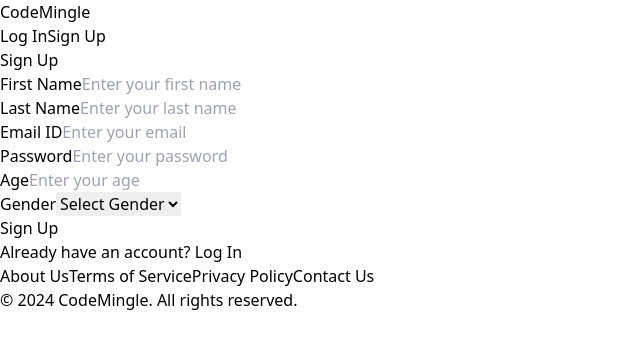
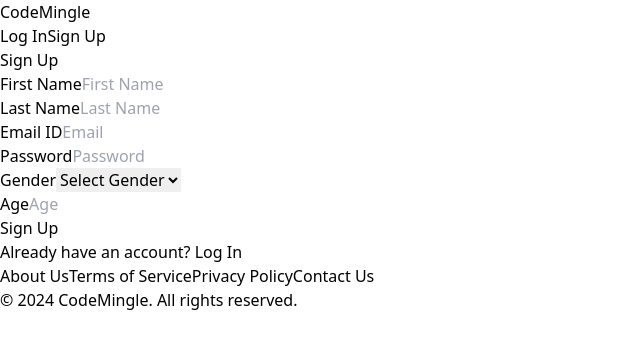
Before and after one commit to ankushpatidar18/CodeMingle-Frontend, a React (Vite) app: page /signup in a window 1280 px wide. Shown: the top 348 px of the page, without its empty margins (0-640 px from the left). Built offline with nearby package versions, Linux system fonts and the light colour scheme.

Commit message:
axios && backend connectivity of login and signup && userSlice

```diff
--- a/package.json
+++ b/package.json
@@ -11,6 +11,7 @@
   },
   "dependencies": {
     "@reduxjs/toolkit": "^2.4.0",
+    "axios": "^1.7.9",
     "react": "^18.3.1",
     "react-dom": "^18.3.1",
     "react-redux": "^9.1.2",
--- a/src/components/LogIn.jsx
+++ b/src/components/LogIn.jsx
@@ -1,21 +1,54 @@
-import React from 'react';
-import { Link } from 'react-router-dom';
+import React, { useState } from 'react';
+import { Link, useNavigate } from 'react-router-dom';
+import axios from 'axios';
+import { addUser } from '../utils/slices/userSlice';
+import { useDispatch } from "react-redux";
 
 const LogIn = () => {
+  const [formData, setFormData] = useState({ emailId: '', password: '' });
+  const [errorMessage, setErrorMessage] = useState('');
+  const navigate = useNavigate();
+  const dispatch = useDispatch();
+
+  const handleInputChange = (e) => {
+    const { name, value } = e.target;
+    setFormData({ ...formData, [name]: value });
+  };
+
+  const handleSubmit = async (e) => {
+    e.preventDefault();
+    try {
+      const response = await axios.post(
+        'http://localhost:8080/login', // Adjust based on your backend URL
+        formData,
+        { withCredentials: true } // Sends the cookie back
+      );
+
+      dispatch(addUser(response.data));
+      navigate('/'); // Redirect to a protected route (replace '/dashboard' with your desired route)
+    } catch (err) {
+      // Handle errors gracefully
+      const message = err.response?.data?.message || 'Login failed. Please try again.';
+      setErrorMessage(message);
+    }
+  };
+
   return (
     <div className="flex flex-col bg-gray-100">
-
-
       {/* Login Form */}
       <div className="flex-grow flex flex-col items-center justify-start px-6 mt-4">
         <div className="bg-white shadow-md rounded-lg w-full max-w-md p-6">
           <h2 className="text-2xl font-semibold text-gray-800 mb-4 text-center">Log In</h2>
-          <form className="space-y-4">
+          {errorMessage && <p className="text-red-500 text-center mb-4">{errorMessage}</p>}
+          <form onSubmit={handleSubmit} className="space-y-4">
             <div>
               <label className="block text-sm font-medium text-gray-700">Email</label>
               <input
                 type="email"
+                name="emailId"
                 placeholder="Enter your email"
+                value={formData.emailId}
+                onChange={handleInputChange}
                 className="mt-1 w-full px-4 py-2 border border-gray-300 rounded focus:outline-none focus:ring-2 focus:ring-blue-500"
               />
             </div>
@@ -23,7 +56,10 @@ const LogIn = () => {
               <label className="block text-sm font-medium text-gray-700">Password</label>
               <input
                 type="password"
+                name="password"
                 placeholder="Enter your password"
+                value={formData.password}
+                onChange={handleInputChange}
                 className="mt-1 w-full px-4 py-2 border border-gray-300 rounded focus:outline-none focus:ring-2 focus:ring-blue-500"
               />
             </div>
--- a/src/components/MainApp.jsx
+++ b/src/components/MainApp.jsx
@@ -4,6 +4,8 @@ import AppLayout from './AppLayout'
 import Body from './Body'
 import SignUp from './SignUp'
 import LogIn from './LogIn'
+import { Provider } from 'react-redux'
+import store from '../utils/store'
 
 const MainApp = () => {
     const appRouter = createBrowserRouter([
@@ -28,7 +30,9 @@ const MainApp = () => {
     ])
   return (
     <div>
+      <Provider store={store}>
       <RouterProvider router={appRouter} />
+      </Provider>
     </div>
   )
 }
--- a/src/components/SignUp.jsx
+++ b/src/components/SignUp.jsx
@@ -1,60 +1,130 @@
-import React from 'react';
-import { Link } from 'react-router-dom';
+import React, { useState } from 'react';
+import { Link, useNavigate } from 'react-router-dom';
+import axios from 'axios';
+import { useDispatch } from 'react-redux';
+import { addUser } from '../utils/slices/userSlice';
 
 const SignUp = () => {
+  const dispatch = useDispatch();
+  const navigate = useNavigate();
+   // State to manage form data
+   const [formData, setFormData] = useState({
+    firstName: "",
+    lastName: "",
+    emailId: "",
+    password: "",
+    age: "",
+    gender: "",
+  });
+
+  const [error, setError] = useState(""); // To manage error messages
+  const [success, setSuccess] = useState(""); // To manage success messages
+
+
+  // Handle form field changes
+  const handleChange = (e) => {
+    const { name, value } = e.target;
+    setFormData({ ...formData, [name]: value });
+  };
+
+  // Handle form submission
+  const handleSubmit = async (e) => {
+    e.preventDefault(); // Prevent page reload on form submission
+    try {
+      setError(""); // Reset error
+      setSuccess(""); // Reset success
+
+      // Send data to the backend API
+      const response = await axios.post("http://localhost:8080/signup", formData,{ withCredentials: true }) // Sends the cookie back
+      dispatch(addUser(response.data.data))
+      setSuccess(response?.data?.message); // Display success message
+      navigate("/")
+
+    } catch (err) {
+
+      setError(err.response?.data?.message || "Something went wrong!"); // Display error message
+    }
+  };
+
   return (
-    <div className="min-h-screen flex flex-col justify-between bg-gray-100">
-
+    <div className=" flex flex-col bg-gray-100">
 
       {/* Sign-Up Form */}
       <div className="flex-grow flex flex-col items-center justify-center px-6">
-        <div className="bg-white shadow-md rounded-lg w-full max-w-md px-6 py-2 mt-4">
+        <div className="bg-white shadow-md rounded-lg w-full max-w-md px-6 py-4 mt-4">
           <h2 className="text-2xl font-semibold text-gray-800 mb-4 text-center">Sign Up</h2>
+
+          {error && <p className="text-red-500 text-center">{error}</p>}
+          {success && <p className="text-green-500 text-center">{success}</p>}
+
+
           <form className="space-y-4">
+            {/* First Name & Last Name */}
+            <div className="grid grid-cols-2 gap-4">
               <div>
                 <label className="block text-sm font-medium text-gray-700">First Name</label>
                 <input
                   type="text"
-                placeholder="Enter your first name"
-                className="mt-1 w-full px-4 py-1 border border-gray-300 rounded focus:outline-none focus:ring-2 focus:ring-blue-500"
+                  name="firstName"
+                  value={formData.firstName}
+                  onChange={handleChange}
+                  placeholder="First Name"
+                  className="mt-1 w-full px-4 py-2 border border-gray-300 rounded focus:outline-none focus:ring-2 focus:ring-blue-500"
+                  required
                 />
               </div>
               <div>
                 <label className="block text-sm font-medium text-gray-700">Last Name</label>
                 <input
                   type="text"
-                placeholder="Enter your last name"
-                className="mt-1 w-full px-4 py-1 border border-gray-300 rounded focus:outline-none focus:ring-2 focus:ring-blue-500"
+                  name="lastName"
+                  value={formData.lastName}
+                  onChange={handleChange}
+                  placeholder="Last Name"
+                  className="mt-1 w-full px-4 py-2 border border-gray-300 rounded focus:outline-none focus:ring-2 focus:ring-blue-500"
+                  required
                 />
               </div>
+            </div>
+
+            {/* Email & Password */}
+            <div className="grid grid-cols-2 gap-4">
               <div>
                 <label className="block text-sm font-medium text-gray-700">Email ID</label>
                 <input
                   type="email"
-                placeholder="Enter your email"
-                className="mt-1 w-full px-4 py-1 border border-gray-300 rounded focus:outline-none focus:ring-2 focus:ring-blue-500"
+                  name="emailId"
+                  value={formData.emailId}
+                  onChange={handleChange}
+                  placeholder="Email"
+                  className="mt-1 w-full px-4 py-2 border border-gray-300 rounded focus:outline-none focus:ring-2 focus:ring-blue-500"
+                  required
                 />
               </div>
               <div>
                 <label className="block text-sm font-medium text-gray-700">Password</label>
                 <input
                   type="password"
-                placeholder="Enter your password"
-                className="mt-1 w-full px-4 py-1 border border-gray-300 rounded focus:outline-none focus:ring-2 focus:ring-blue-500"
+                  name="password"
+                  value={formData.password}
+                  onChange={handleChange}
+                  placeholder="Password"
+                  className="mt-1 w-full px-4 py-2 border border-gray-300 rounded focus:outline-none focus:ring-2 focus:ring-blue-500"
+                  required
                 />
               </div>
-            <div>
-              <label className="block text-sm font-medium text-gray-700">Age</label>
-              <input
-                type="number"
-                placeholder="Enter your age"
-                className="mt-1 w-full px-4 py-1 border border-gray-300 rounded focus:outline-none focus:ring-2 focus:ring-blue-500"
-              />
             </div>
+
+            {/* Gender & Age */}
+            <div className="grid grid-cols-2 gap-4">
               <div>
                 <label className="block text-sm font-medium text-gray-700">Gender</label>
                 <select
-                className="mt-1 w-full px-4 py-1 border border-gray-300 rounded focus:outline-none focus:ring-2 focus:ring-blue-500"
+                  name="gender"
+                  value={formData.gender}
+                  onChange={handleChange}
+                  className="mt-1 w-full px-4 py-2 border border-gray-300 rounded focus:outline-none focus:ring-2 focus:ring-blue-500"
+                  required
                 >
                   <option hidden value="">Select Gender</option>
                   <option value="male">Male</option>
@@ -62,7 +132,23 @@ const SignUp = () => {
                   <option value="other">Other</option>
                 </select>
               </div>
+              <div>
+                <label className="block text-sm font-medium text-gray-700">Age</label>
+                <input
+                  type="number"
+                  name="age"
+                  value={formData.age}
+                  onChange={handleChange}
+                  placeholder="Age"
+                  className="mt-1 w-full px-4 py-2 border border-gray-300 rounded focus:outline-none focus:ring-2 focus:ring-blue-500"
+                  required
+                />
+              </div>
+            </div>
+
+            {/* Sign-Up Button */}
             <button
+              onClick={handleSubmit}
               type="submit"
               className="w-full bg-blue-500 text-white py-2 rounded hover:bg-blue-600 focus:outline-none focus:ring-2 focus:ring-blue-500"
             >
--- /dev/null
+++ b/src/utils/slices/userSlice.jsx
@@ -0,0 +1,18 @@
+import { createSlice } from "@reduxjs/toolkit";
+
+const userSlice = createSlice({
+  name: "user",
+  initialState: null,
+  reducers: {
+    addUser: (state, action) => {
+      return action.payload;
+    },
+    removeUser: (state, action) => {
+      return null;
+    },
+  },
+});
+
+export const { addUser, removeUser } = userSlice.actions;
+
+export default userSlice.reducer;
--- a/src/utils/store.jsx
+++ b/src/utils/store.jsx
@@ -1,8 +1,9 @@
 import { configureStore } from "@reduxjs/toolkit";
+import userReducer from './slices/userSlice'
 
 const store = configureStore({
     reducer : {
-
+         user : userReducer,
     },
 })
 
```
Also changed, not shown: 1 other file (tests, documents, lock files or other folders). Lines whose indentation alone changed are shown as unchanged.
